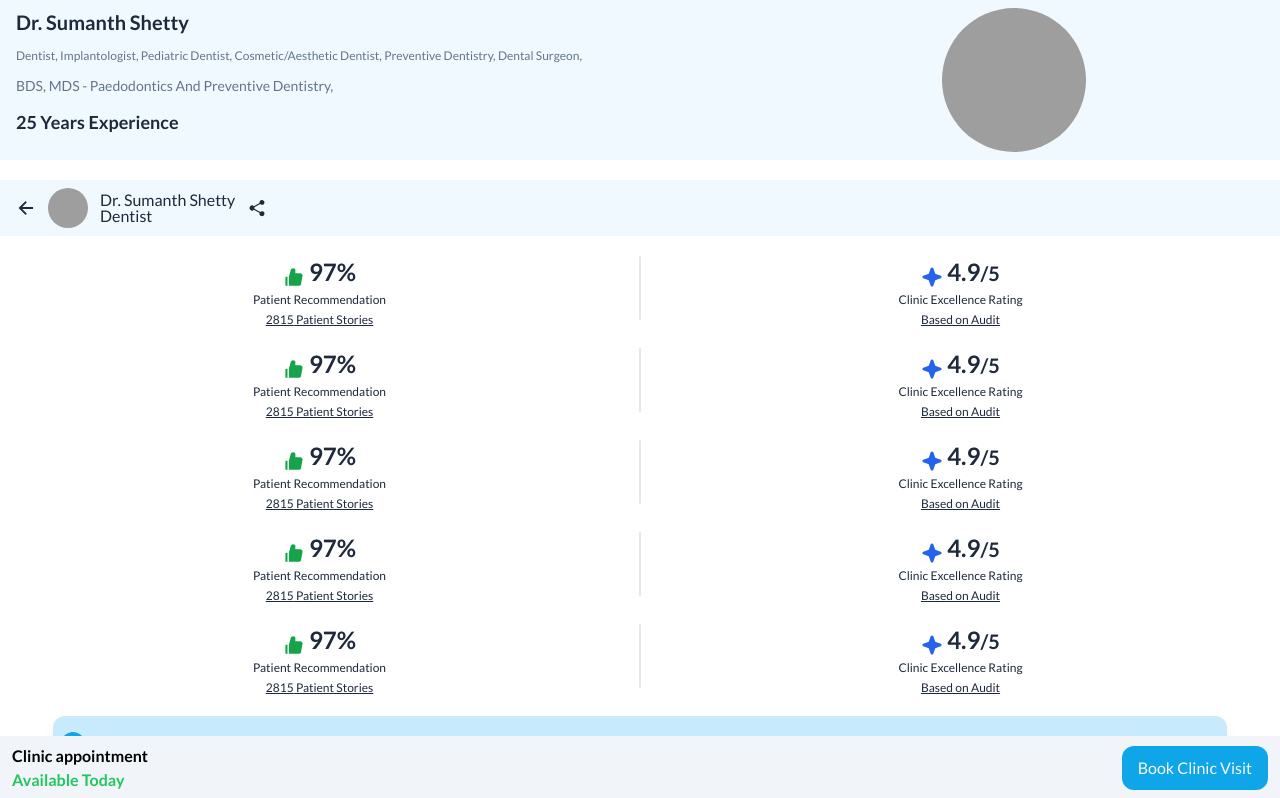
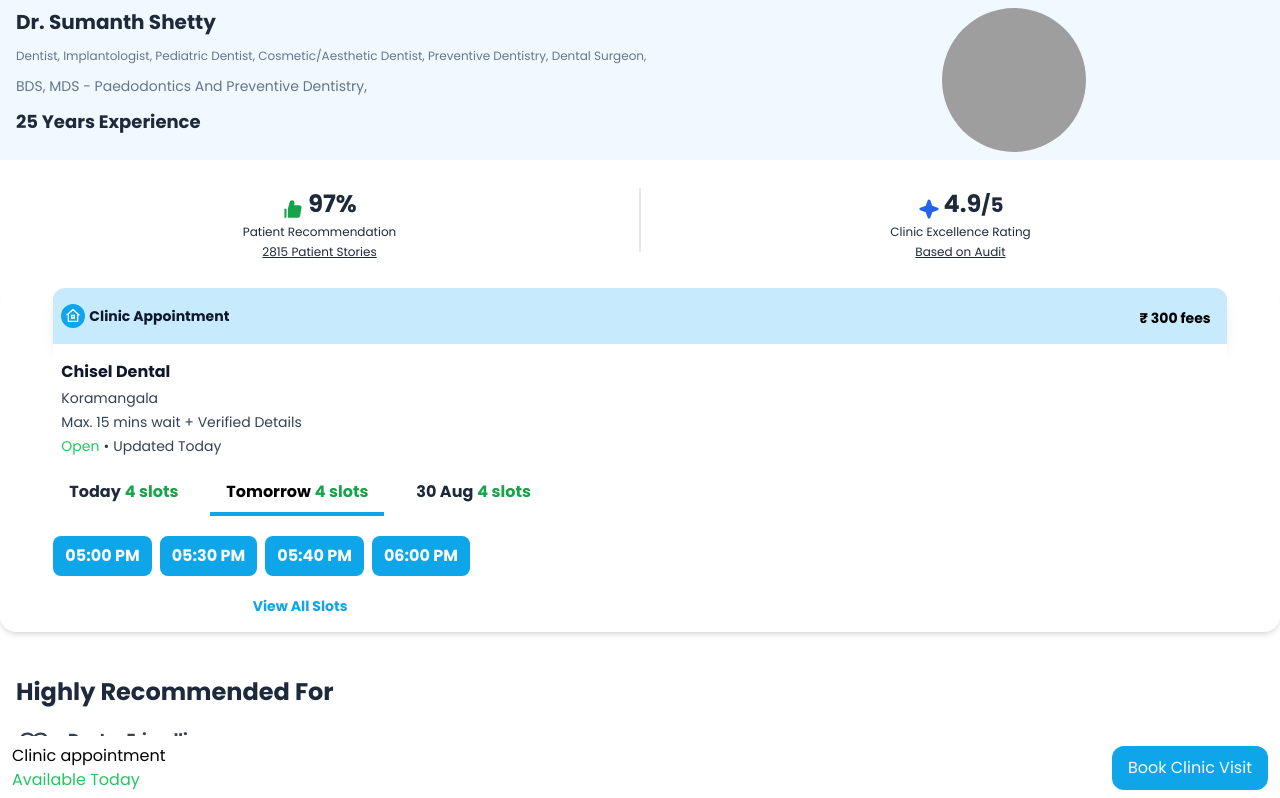
Before and after one commit to rajyavardhanbithale/practo-assignment, a Next.js app: page / in a window 1280 px wide. Shown: the top 798 px of the page. Built offline with nearby package versions, Linux system fonts and the light colour scheme; grey boxes are pictures that could not be loaded.

Commit message:
context api

```diff
--- a/app/api/profile/route.ts
+++ b/app/api/profile/route.ts
@@ -35,7 +35,6 @@ export async function GET() {
         rating: 4.9,
         patientRecommendation: 2815,
         fees:300,
-        affiliation: "Practo One",
         medicalRegistration: "Verified",
         education: ['BDS', ' MDS - Paedodontics And Preventive Dentistry']
     };
--- a/app/components/Appointments/Appointment.tsx
+++ b/app/components/Appointments/Appointment.tsx
@@ -1,10 +1,15 @@
 import { Profile } from "@/types";
 import { RiHome8Line } from "react-icons/ri";
 import TimeSlot from "./TimeSlot";
+import { useProfile } from "../ContextProvider";
 
-export default function Appointment({ profile }: { profile: Profile }) {
+export default function Appointment() {
+    const { profile } = useProfile() || {};
+    // const profile = null
     return (
-        <div className="shadow-lg rounded-2xl">
+        <>
+            {profile && (
+                <div className="shadow-md rounded-2xl">
                     <div
                         className="w-11/12 flex flex-row py-2 bg-sky-200/80 mx-auto shadow-lg rounded-t-xl justify-between">
                         <div className="flex p-2 gap-1 item-center">
@@ -61,5 +66,11 @@ export default function Appointment({ profile }: { profile: Profile }) {
                         <TimeSlot />
                     </div>
                 </div>
+            )}
+
+            {!profile && (
+                <div className="h-72 bg-slate-200 animate-pulse w-11/12 rounded-2xl mx-auto"></div>
+            )}
+        </>
     )
 }
--- /dev/null
+++ b/app/components/ContextProvider.tsx
@@ -0,0 +1,41 @@
+'use client'
+
+import { useState, createContext, useEffect, useContext } from "react";
+import { Profile } from "@/types";
+import axios from "axios";
+
+interface ContextProps {
+  profile: Profile | null;
+  setProfile: (profile: Profile | null) => void;
+}
+
+
+const ProfileContext = createContext<ContextProps | undefined>(undefined);
+
+export const useProfile = () => {
+  const context = useContext(ProfileContext);
+  return context;
+};
+
+
+export default function ContextProvider({ children }: { children: React.ReactNode }) {
+  const [profile, setProfile] = useState<Profile | null>(null);
+
+  useEffect(() => {
+    const fetchProfile = async () => {
+      const response = await axios.get('/api/profile');
+      const profileData = await response.data;
+      setProfile(profileData);
+    };
+
+    fetchProfile();
+  }, []);
+
+
+
+  return (
+    <ProfileContext.Provider value={{ profile, setProfile }}>
+      {children}
+    </ProfileContext.Provider>
+  );
+}
--- a/app/components/Header.tsx
+++ b/app/components/Header.tsx
@@ -2,18 +2,20 @@
 
 import { Profile } from "@/types";
 import Image from "next/image";
-import { IoArrowBackSharp, IoShareSocial } from "react-icons/io5";
+import { IoArrowBackSharp, IoShareSocialOutline } from "react-icons/io5";
 import { useInView } from "react-intersection-observer";
+import { useProfile } from "./ContextProvider";
 
-export default function Header({ profile }: { profile: Profile }) {
+export default function Header() {
+    const { profile } = useProfile() || {};
+    // const profile = null;
 
     const { ref, inView, entry } = useInView();
-
-    console.log({ inView, entry });
 
 
     return (
         <>
+            {profile && (
                 <div
                     ref={ref}
                     className="flex px-4 py-2 bg-sky-50">
@@ -41,7 +43,7 @@ export default function Header({ profile }: { profile: Profile }) {
                     </div>
 
                     {/* avatar */}
-                <div className="flex w-1/2 justify-center">
+                    <div className="flex w-1/2 justify-center items-center justify-end">
                         <div className="h-36 w-36">
                             <Image
                                 src={profile.avatar}
@@ -54,15 +56,14 @@ export default function Header({ profile }: { profile: Profile }) {
                         </div>
                     </div>
                 </div>
-
+            )}
 
             {/* sticky header */}
-            <div className="flex px-4 py-2 bg-sky-50 sticky top-0 z-10 gap-3 items-center">
-
+            {(profile && !inView) &&
+                < div className="flex px-4 py-2 bg-white shadow-xl sticky top-0 z-10 gap-3 items-center">
                     <span>
                         <IoArrowBackSharp className="text-slate-800 text-xl" />
                     </span>
-
 
                     <div className="flex justify-center">
                         <div className="h-10 w-10">
@@ -77,7 +78,7 @@ export default function Header({ profile }: { profile: Profile }) {
                         </div>
                     </div>
 
-                <div className="">
+                    <div>
                         <div className="text-base font-medium text-slate-800">
                             {profile.name}
                         </div>
@@ -87,11 +88,28 @@ export default function Header({ profile }: { profile: Profile }) {
                     </div>
 
 
-                <span>
-                    <IoShareSocial className="text-slate-800 text-xl"  />
+                    <span className="ml-auto px-3">
+                        <IoShareSocialOutline className="text-slate-800 text-xl" />
                     </span>
 
+                </div >
+            }
+
+            {!profile && (
+                <div className="flex px-4 py-2 bg-sky-50">
+                    <div className="animate-pulse flex flex-col w-3/4 gap-3">
+                        <div className="h-6 bg-slate-200 w-11/12 rounded-md mt-1"></div>
+                        <div className="h-6 bg-slate-200 w-11/12 rounded-md"></div>
+                        <div className="h-6 bg-slate-200 w-11/12 rounded-md"></div>
+                        <div className="h-6 bg-slate-200 w-11/12 rounded-md"></div>
+                        <div className="h-6 bg-slate-200 w-11/12 rounded-md"></div>
                     </div>
+
+                    <div className="flex w-1/2 justify-center mt-3">
+                        <div className="h-36 w-36 bg-slate-200 rounded-full"></div>
+                    </div>
+                </div>
+            )}
         </>
     )
 }
--- a/app/components/RatingCard.tsx
+++ b/app/components/RatingCard.tsx
@@ -1,11 +1,17 @@
 import { Profile } from "@/types";
 import { AiFillLike } from "react-icons/ai";
 import { PiStarFourFill } from "react-icons/pi";
+import { useProfile } from "./ContextProvider";
 
 
-export default function RatingCard({ profile }: { profile: Profile }) {
+export default function RatingCard() {
+
+    const { profile } = useProfile() || {};
+    // const profile = null;
+
     return (
         <>
+            {profile && (
                 <div className="flex w-full">
                     {/* like */}
                     <div className="flex w-1/2 flex-col justify-center items-center gap-1">
@@ -18,7 +24,7 @@ export default function RatingCard({ profile }: { profile: Profile }) {
                         <p className="underline text-slate-800 text-xs">{profile.patientRecommendation} Patient Stories</p>
                     </div>
 
-                <div className="flex h-16 bg-slate-200 w-0.5 rounded-full">
+                    <div className="flex h-16 bg-slate-200 w-0.5 rounded-fullgit branch -M main">
                     </div>
 
                     {/* rating */}
@@ -37,6 +43,37 @@ export default function RatingCard({ profile }: { profile: Profile }) {
                         <p className="underline text-slate-800 text-xs">Based on Audit</p>
                     </div>
                 </div>
+            )}
+
+            {!profile && (
+                <div className="flex w-full">
+                    {/* like skeleton */}
+                    <div className="flex w-1/2 flex-col justify-center items-center gap-3">
+                        <div className="flex justify-center items-end gap-1">
+                            <div className="w-6 h-6 bg-gray-300 rounded-full animate-pulse"></div>
+                            <div className="w-16 h-6 bg-gray-300 rounded-full animate-pulse"></div>
+                        </div>
+
+                        <div className="w-24 h-4 bg-gray-300 rounded-full animate-pulse"></div>
+                        <div className="w-32 h-4 bg-gray-300 rounded-full animate-pulse"></div>
+                    </div>
+
+                    <div className="flex h-16 bg-slate-200 w-0.5 rounded-full">
+                    </div>
+
+                    <div className="flex w-1/2 flex-col justify-center items-center gap-3">
+                        <div className="flex justify-center items-end gap-1">
+                            <div className="w-6 h-6 bg-gray-300 rounded-full animate-pulse"></div>
+                            <div className="w-16 h-6 bg-gray-300 rounded-full animate-pulse"></div>
+                        </div>
+
+                        <div className="w-24 h-4 bg-gray-300 rounded-full animate-pulse"></div>
+                        <div className="w-32 h-4 bg-gray-300 rounded-full animate-pulse"></div>
+                    </div>
+                </div>
+            )}
+
+
         </>
     )
 }
--- /dev/null
+++ b/app/components/Recommended.tsx
@@ -0,0 +1,37 @@
+import { BiCommentCheck } from "react-icons/bi";
+import { IoMdHeartEmpty } from "react-icons/io";
+import { VscComment } from "react-icons/vsc";
+
+export default function Recommended() {
+
+    return (
+        <div className="flex flex-col gap-5 p-4">
+
+            <span className="text-slate-800 text-2xl font-bold">
+                Highly Recommended For
+            </span>
+
+            <div className="flex gap-3">
+                <div className="w-10">
+                    <IoMdHeartEmpty className="text-slate-700 text-4xl" />
+                </div>
+                <div className="flex flex-col">
+                    <span className="font-semibold text-slate-700">Doctor Friendliness</span>
+                    <span className="text-slate-600">91% patients find the doctor friendly and approachable</span>
+                </div>
+            </div>
+
+
+            <div className="flex gap-3">
+                <div className="w-10">
+                    <VscComment className="text-slate-700 text-4xl" />
+                </div>
+                <div className="flex flex-col">
+                    <span className="font-semibold text-slate-700">Explanation Of Issue</span>
+                    <span className="text-slate-500">88% patients recommends the doctor for in-depth explanation of there health issue</span>
+                </div>
+            </div>
+        </div>
+    )
+
+}
--- a/app/components/StickBook.tsx
+++ b/app/components/StickBook.tsx
@@ -1,16 +1,19 @@
 export default function StickyBook() {
     return (
         <>
-            <div className="w-full bg-slate-100 flex fixed bottom-0 px-3 py-2">
+            <div className="w-full flex bg-white fixed bottom-0 px-3 py-2">
+
                 <div className="w-1/2 flex flex-col">
-                    <span className="font-semibold">Clinic appointment</span>
-                    <span className="text-green-500 font-semibold">Available Today</span>
+                    <span className="font-medium">Clinic appointment</span>
+                    <span className="text-green-500 font-medium">Available Today</span>
                 </div>
+
                 <div className="w-1/2 flex items-center justify-end">
-                    <button className="text-slate-50 bg-sky-500 px-4 py-2.5 rounded-xl">
+                    <button className="text-slate-50 font-medium bg-sky-500 px-4 py-2.5 rounded-xl">
                         Book Clinic Visit
                     </button>
                 </div>
+
             </div>
         </>
     )
--- a/app/layout.tsx
+++ b/app/layout.tsx
@@ -1,8 +1,9 @@
 import type { Metadata } from "next";
-import { Inter, Lato } from "next/font/google";
+import { Inter, Lato, Poppins } from "next/font/google";
 import "./globals.css";
+import ContextProvider from "./components/ContextProvider";
 
-const inter = Lato({
+const inter = Poppins({
   subsets: ["latin"],
   weight: ['100', '300', '400', '700', '900'],
 });
@@ -19,7 +20,11 @@ export default function RootLayout({
 }>) {
   return (
     <html lang="en">
-      <body className={inter.className}>{children}</body>
+      <body className={inter.className}>
+        <ContextProvider>
+          {children}
+        </ContextProvider>
+      </body>
     </html>
   );
 }
--- a/app/page.tsx
+++ b/app/page.tsx
@@ -1,43 +1,21 @@
+'use client'
+
 import Header from "./components/Header";
-import { Profile } from "@/types";
 import RatingCard from "./components/RatingCard";
 import Appointment from "./components/Appointments/Appointment";
 import StickyBook from "./components/StickBook";
+import Recommended from "./components/Recommended";
 
-async function fetchProfile() {
-  const response = await fetch(`${process.env.NEXT_PUBLIC_HOSTNAME}/api/profile`)
-  return await response.json() as Profile
-}
-
-
-
-export async function generateMetadata() {
-  const profile = await fetchProfile() as Profile
-
-  return {
-    title: `Book an appointment with ${profile.name}`,
-  }
-}
-
-
-export default async function Home() {
-
-  const response = await fetch(`${process.env.NEXT_PUBLIC_HOSTNAME}/api/profile`)
-  const profile = await response.json() as Profile
+export default function Home() {
 
   return (
-    <main className="flex flex-col gap-5">
-      <Header profile={profile} />
-      <RatingCard profile={profile} />
-      <RatingCard profile={profile} />
-      <RatingCard profile={profile} />
-      <RatingCard profile={profile} />
-      <RatingCard profile={profile} />
-
+    <main className="flex flex-col gap-7 mb-20">
+      <Header />
+      <RatingCard />
       <div>
-        <Appointment profile={profile} />
+        <Appointment />
       </div>
-
+      <Recommended />
       <StickyBook />
     </main>
   );
--- a/package.json
+++ b/package.json
@@ -9,6 +9,7 @@
     "lint": "next lint"
   },
   "dependencies": {
+    "axios": "^1.7.5",
     "i": "^0.3.7",
     "next": "14.2.7",
     "npm": "^10.8.3",
```
Also changed, not shown: utils/metadata.ts (added, +17 -0 lines), 1 other file (tests, documents, lock files or other folders). Lines whose indentation alone changed are shown as unchanged.
